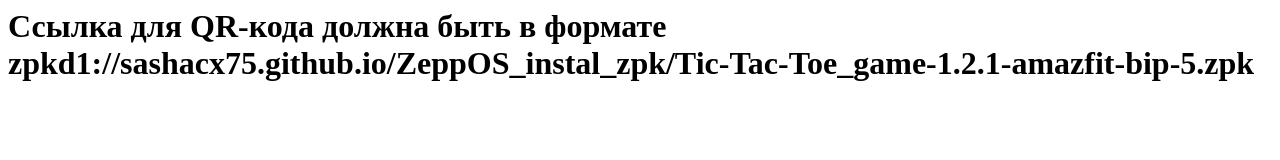
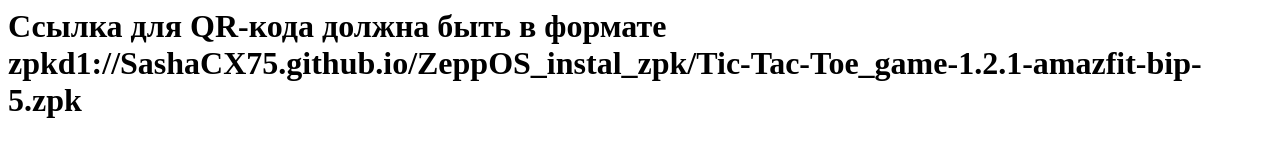
Before and after one commit to SashaCX75/ZeppOS_instal_zpk, a plain HTML site: page index.html in a window 1280 px wide. Drawn offline with Linux system fonts and the light colour scheme.

Commit message:
Update index.html

```diff
--- a/index.html
+++ b/index.html
@@ -1 +1 @@
-<h1>Ссылка для QR-кода должна быть в формате zpkd1://sashacx75.github.io/ZeppOS_instal_zpk/Tic-Tac-Toe_game-1.2.1-amazfit-bip-5.zpk</h1>
+<h1>Ссылка для QR-кода должна быть в формате zpkd1://SashaCX75.github.io/ZeppOS_instal_zpk/Tic-Tac-Toe_game-1.2.1-amazfit-bip-5.zpk</h1>
```
